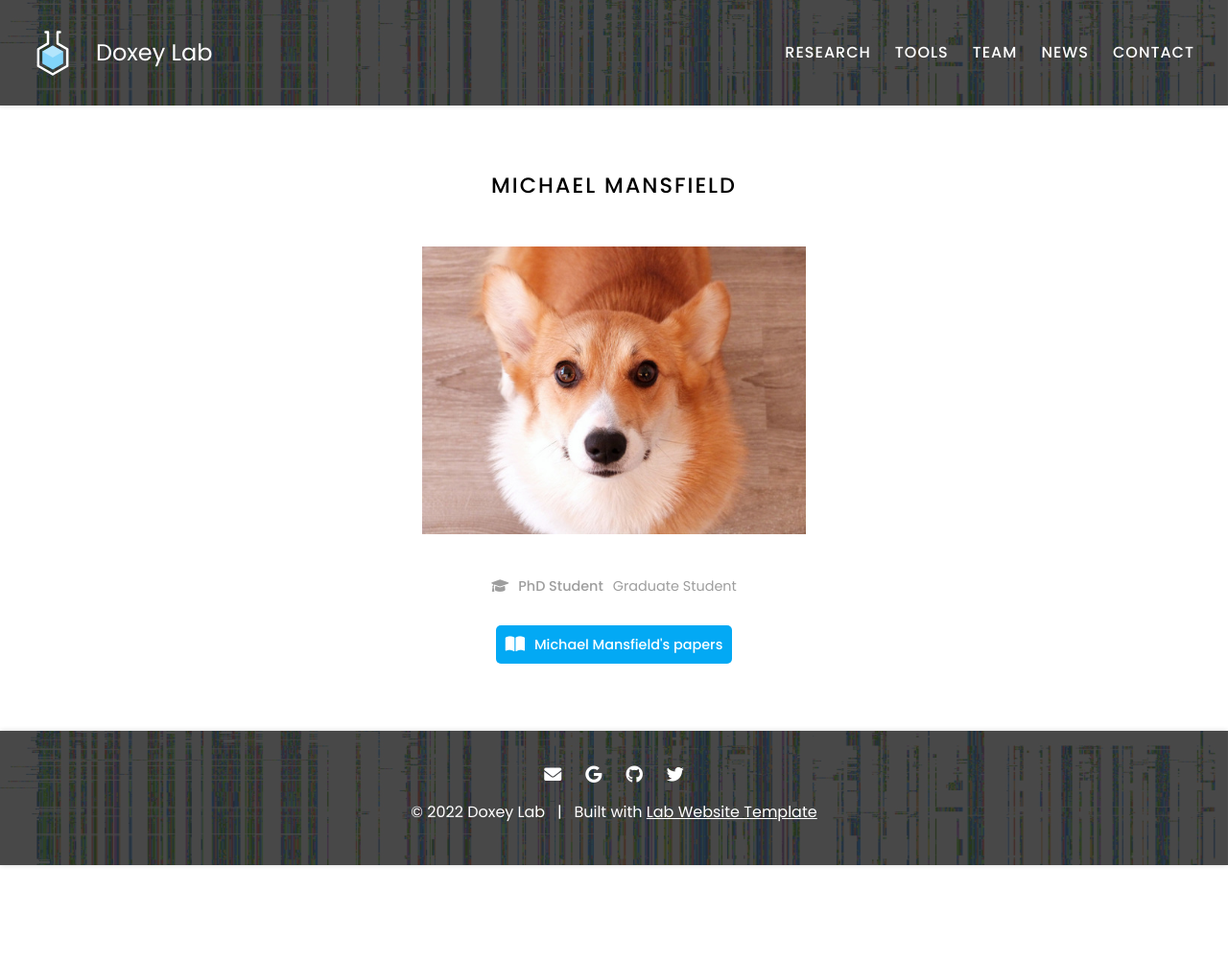
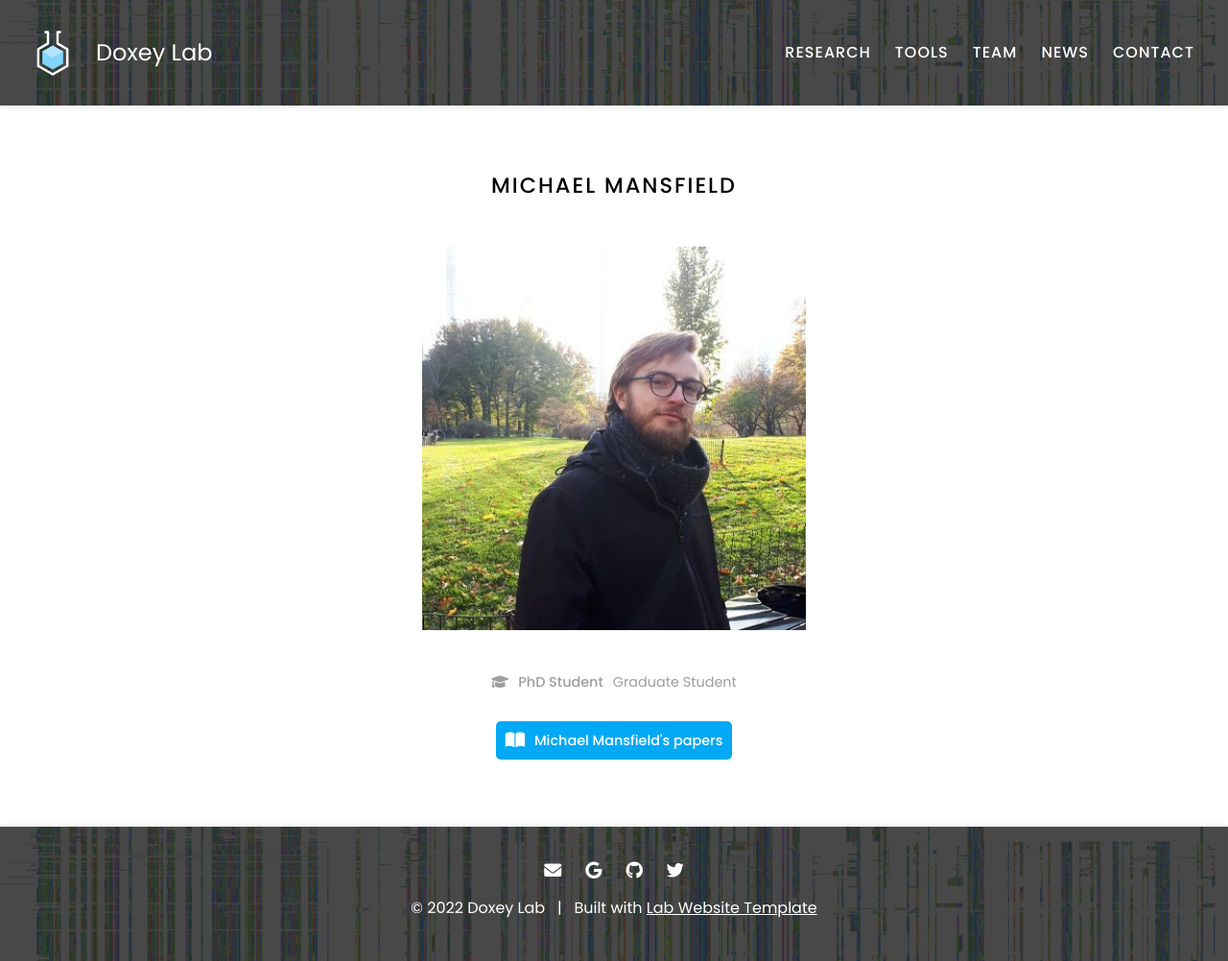
Before and after one commit to doxeylab/doxeylab-website, a Jekyll site: the page built from _members/michael-mansfield.md, in a window 1280 px wide. Shown: the whole page at 96% size. Built offline with Jekyll 4.4.1, drawn with Linux system fonts in a browser that asks for light colours; before the commit the page ends 902 px from its top, so only the background shows below that.

Commit message:
Update michael-mansfield.md

```diff
--- a/_members/michael-mansfield.md
+++ b/_members/michael-mansfield.md
@@ -1,6 +1,6 @@
 ---
 name: Michael Mansfield
-image: images/member.jpg
+image: images/team/michael-mansfield.jpg
 description: Graduate Student
 role: phd
 group: alumni
```
